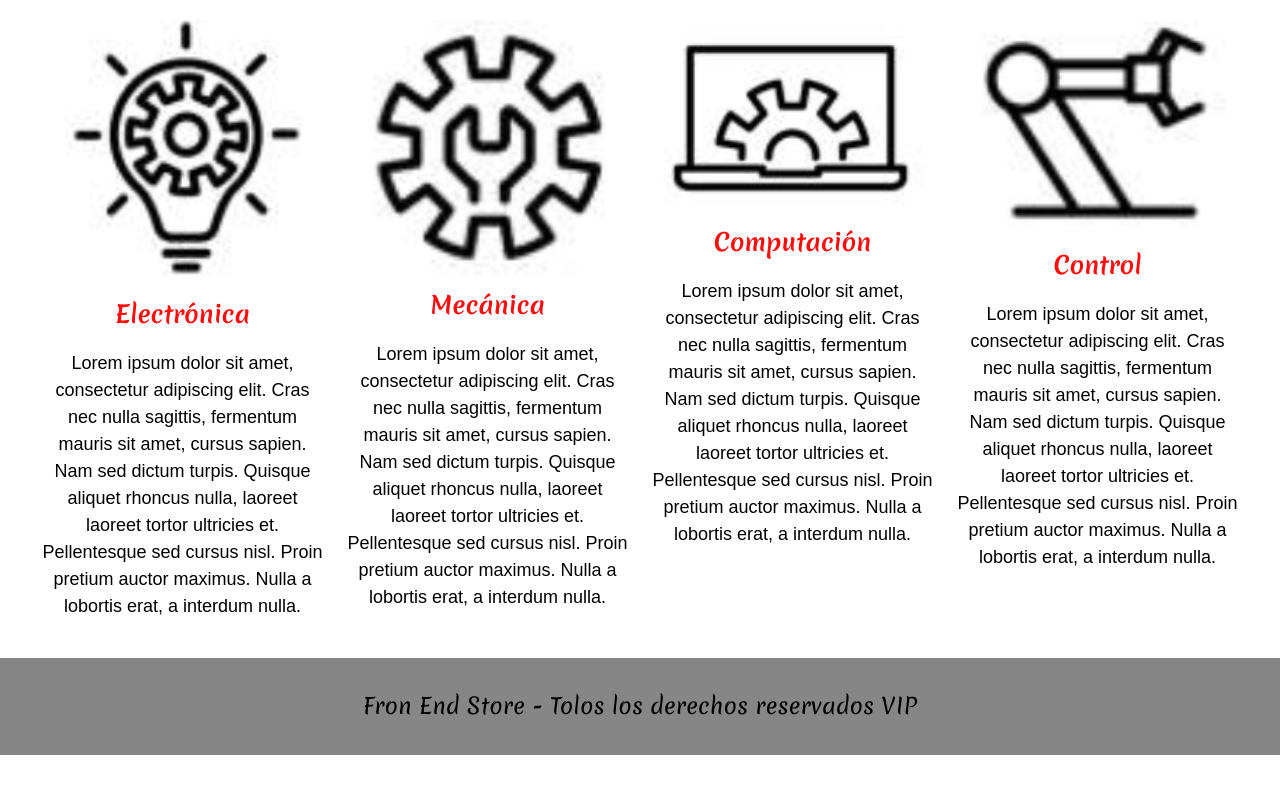
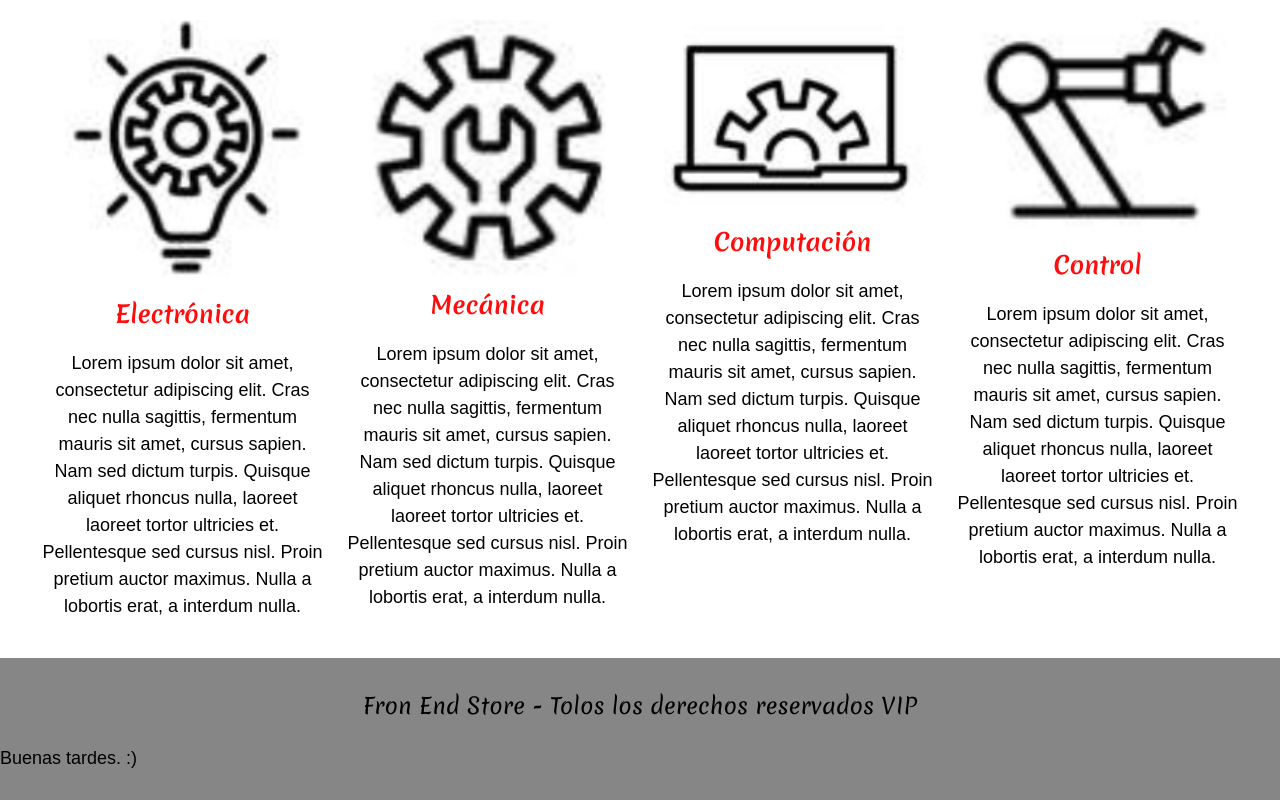
Before and after one commit to VianeyVillnuevaPerez/paginaWEB, a plain HTML site: page index.html in a window 1280 px wide. Shown: the part 1062-1862 px from the top of the page. Before the commit the page ends 1817 px from the top, so only its background shows below. Drawn offline with Linux system fonts and the light colour scheme.

Commit message:
primer commit

```diff
--- a/index.html
+++ b/index.html
@@ -80,6 +80,7 @@
 
     <footer class="footer">
         <p class="footer__texto">Fron End Store - Tolos los derechos reservados VIP</p>
+        <p>Buenas tardes. :)</p>
     </footer>
 </body>
 </html>
```
